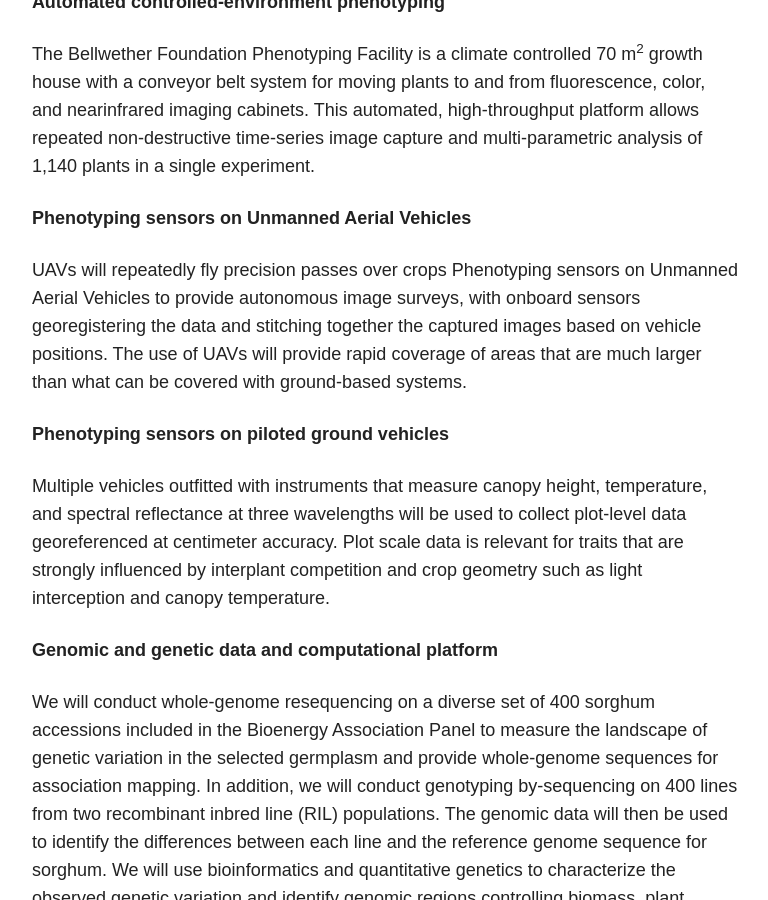
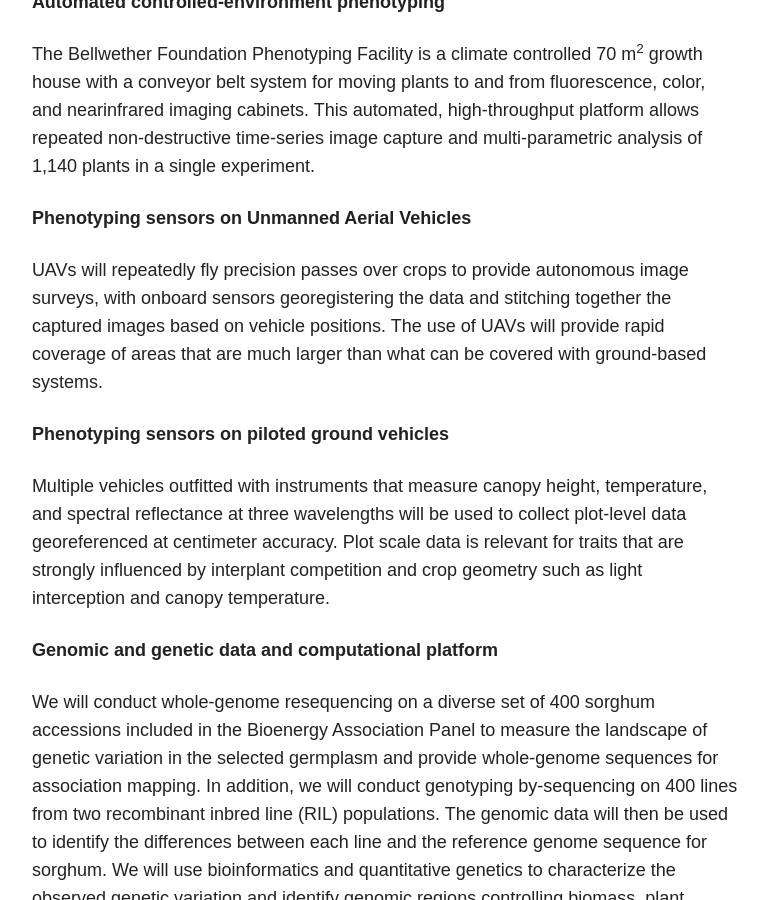
Before and after one commit to terra-reference/terraref.github.io, a Jekyll site: the page built from index.md, in a window 1280 px wide and 900 px high, scrolled down 1492 px. Shown: the whole window, without its empty margins (254-1022 px from the left). Built offline with Jekyll 4.4.1, drawn with Linux system fonts in a browser that asks for light colours; nearby versions of some CDN libraries.

Commit message:
typo
fixed typo in UAV text

```diff
--- a/index.md
+++ b/index.md
@@ -25,7 +25,7 @@ The Bellwether Foundation Phenotyping Facility is a climate controlled 70 m<sup>
 
 **Phenotyping sensors on Unmanned Aerial Vehicles**
 
-UAVs will repeatedly fly precision passes over crops Phenotyping sensors on Unmanned Aerial Vehicles to provide autonomous image surveys, with onboard sensors georegistering the data and stitching together the captured images based on vehicle positions. The use
+UAVs will repeatedly fly precision passes over crops to provide autonomous image surveys, with onboard sensors georegistering the data and stitching together the captured images based on vehicle positions. The use
 of UAVs will provide rapid coverage of areas that are much larger than what can be covered with ground-based systems.
 
 **Phenotyping sensors on piloted ground vehicles**
```
